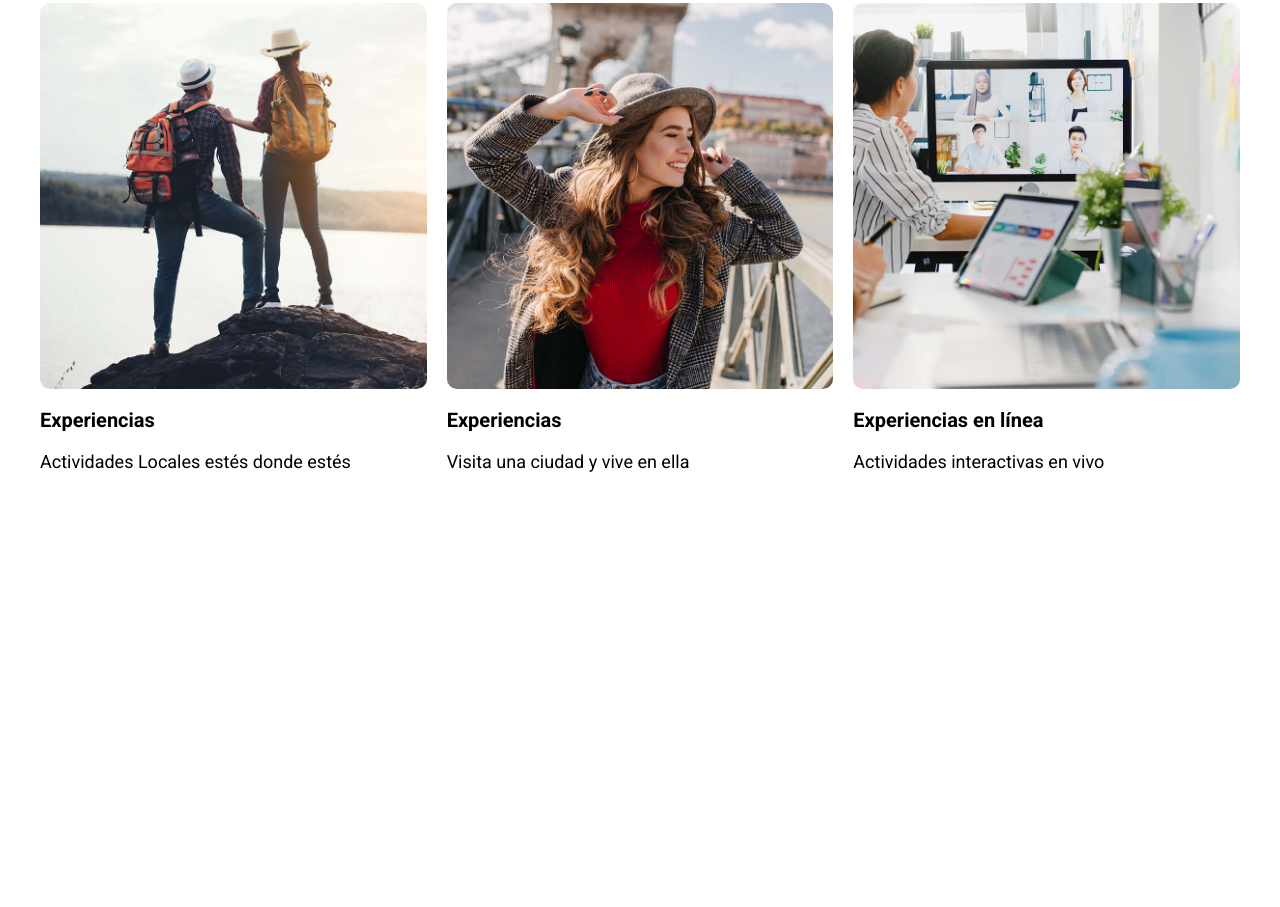
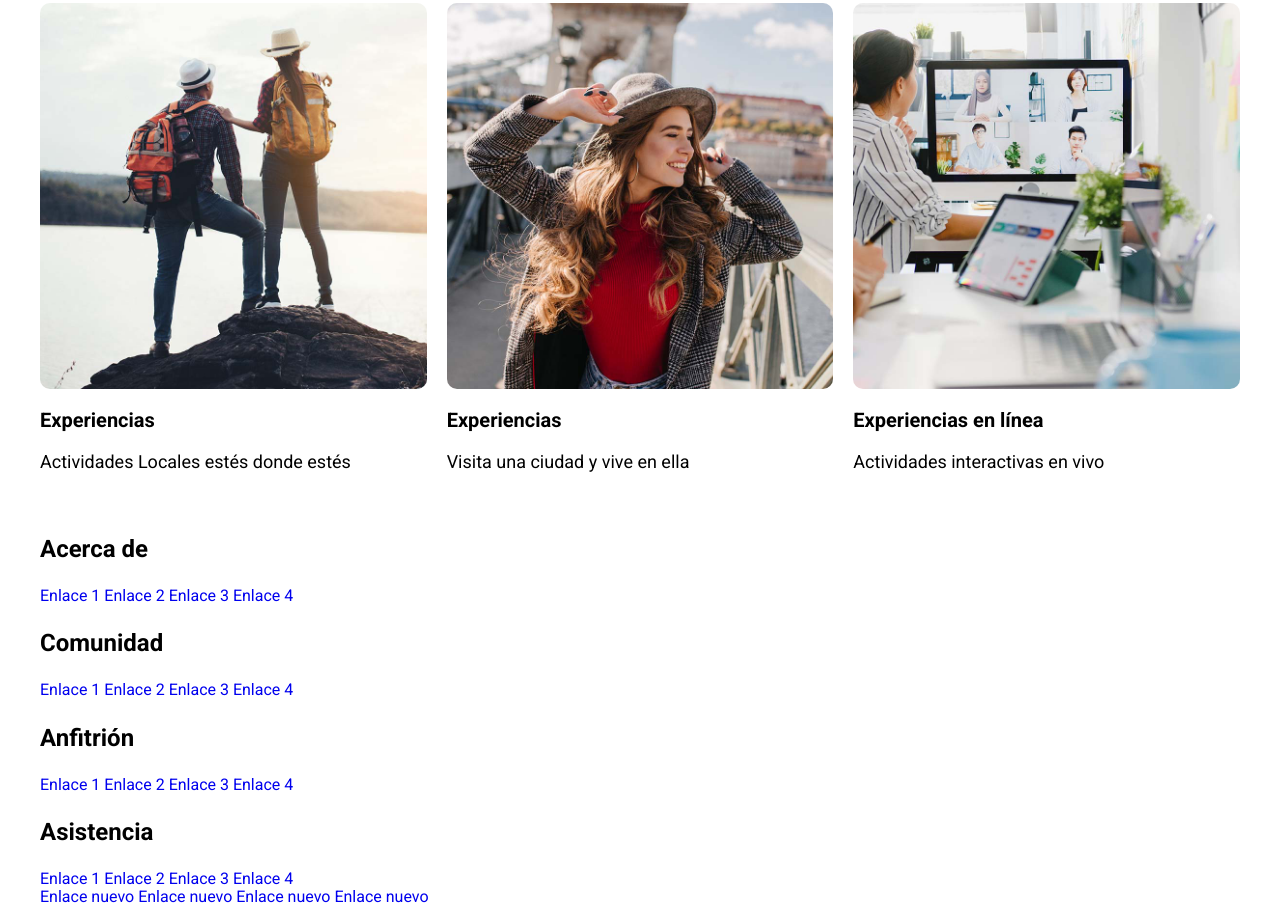
Before and after one commit to dauncosaciar/airbnb-app, a website: page index.html in a window 1280 px wide. Shown: the part 2312-3219 px from the top of the page. Before the commit the page ends 2823 px from the top, so only its background shows below. Drawn offline with nearby package versions, Linux system fonts and the light colour scheme; files that its build step writes are made by us from their sources; files whose address does not match are found by name.

Commit message:
add footer section html code

```diff
--- a/index.html
+++ b/index.html
@@ -262,5 +262,62 @@
         </div>
       </div>
     </main>
+
+    <footer class="footer">
+      <div class="footer__grid container">
+        <div class="footer__widget">
+          <h3 class="footer__heading">Acerca de</h3>
+
+          <nav class="footer__menu">
+            <a href="#" class="footer__link">Enlace 1</a>
+            <a href="#" class="footer__link">Enlace 2</a>
+            <a href="#" class="footer__link">Enlace 3</a>
+            <a href="#" class="footer__link">Enlace 4</a>
+          </nav>
+        </div>
+
+        <div class="footer__widget">
+          <h3 class="footer__heading">Comunidad</h3>
+
+          <nav class="footer__menu">
+            <a href="#" class="footer__link">Enlace 1</a>
+            <a href="#" class="footer__link">Enlace 2</a>
+            <a href="#" class="footer__link">Enlace 3</a>
+            <a href="#" class="footer__link">Enlace 4</a>
+          </nav>
+        </div>
+
+        <div class="footer__widget">
+          <h3 class="footer__heading">Anfitrión</h3>
+
+          <nav class="footer__menu">
+            <a href="#" class="footer__link">Enlace 1</a>
+            <a href="#" class="footer__link">Enlace 2</a>
+            <a href="#" class="footer__link">Enlace 3</a>
+            <a href="#" class="footer__link">Enlace 4</a>
+          </nav>
+        </div>
+
+        <div class="footer__widget">
+          <h3 class="footer__heading">Asistencia</h3>
+
+          <nav class="footer__menu">
+            <a href="#" class="footer__link">Enlace 1</a>
+            <a href="#" class="footer__link">Enlace 2</a>
+            <a href="#" class="footer__link">Enlace 3</a>
+            <a href="#" class="footer__link">Enlace 4</a>
+          </nav>
+        </div>
+      </div>
+
+      <div class="footer__bar container">
+        <nav class="footer__navigation-bar">
+          <a href="#" class="footer__link footer__link--bar">Enlace nuevo</a>
+          <a href="#" class="footer__link footer__link--bar">Enlace nuevo</a>
+          <a href="#" class="footer__link footer__link--bar">Enlace nuevo</a>
+          <a href="#" class="footer__link footer__link--bar">Enlace nuevo</a>
+        </nav>
+      </div>
+    </footer>
   </body>
 </html>
```
